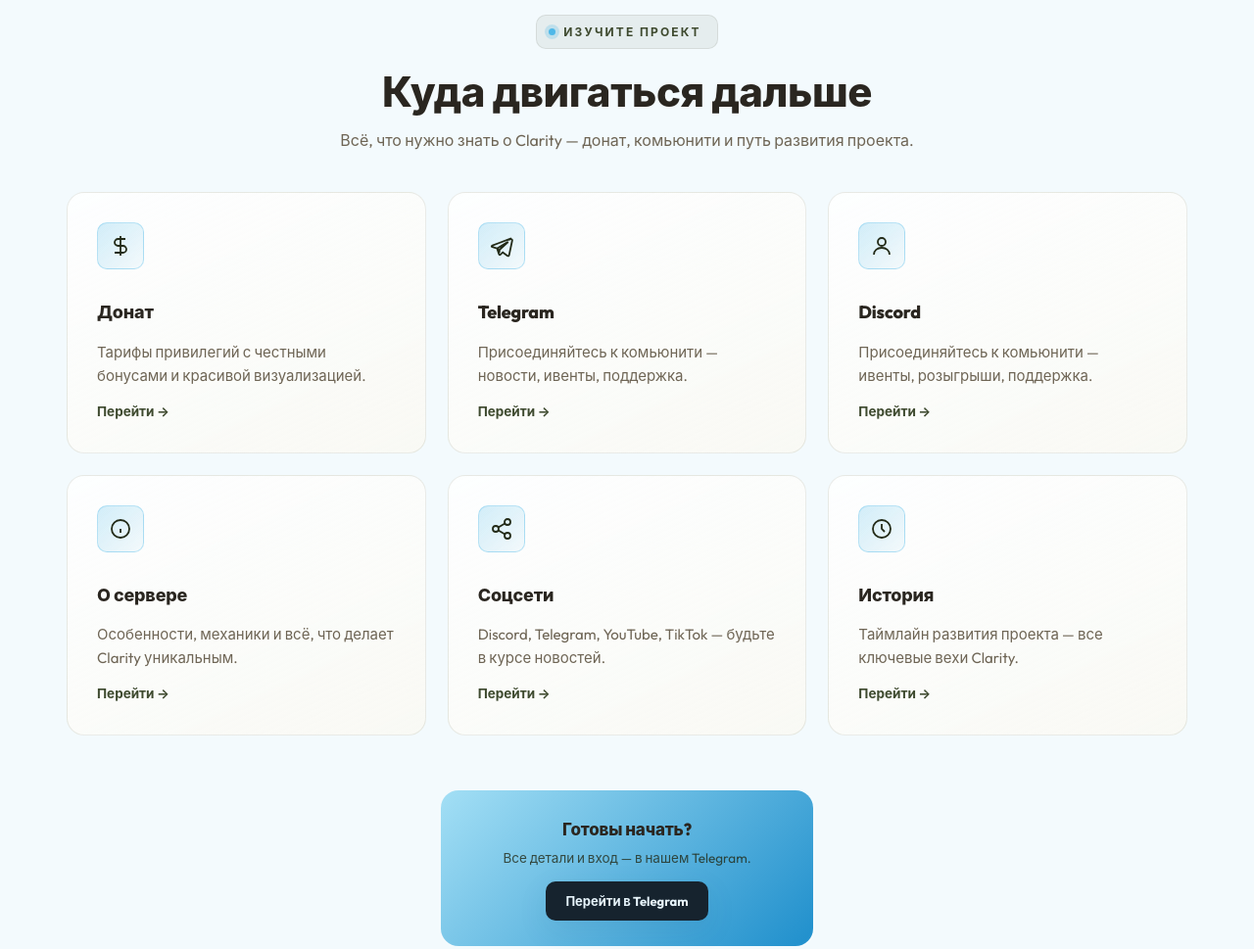
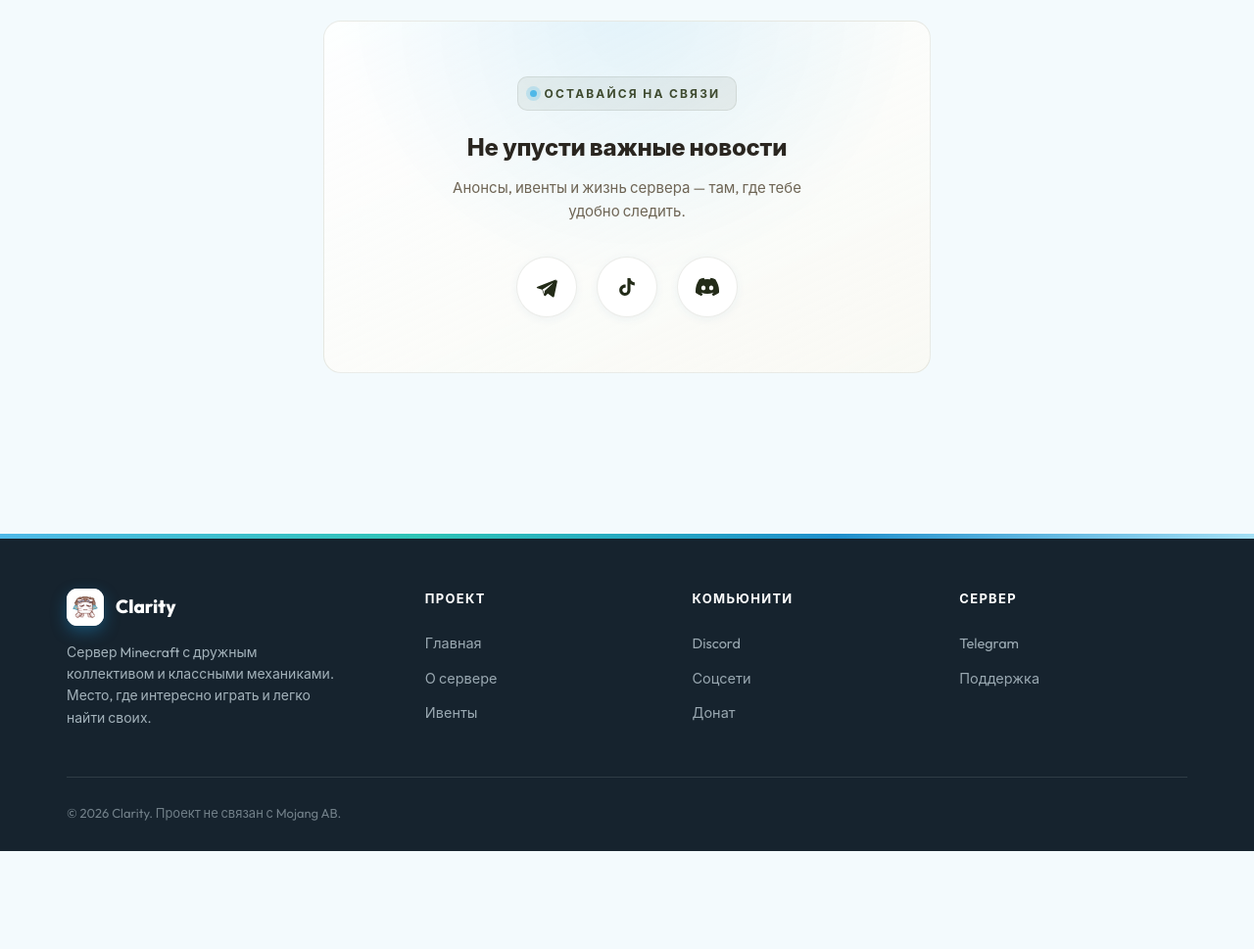
Before and after one commit to Dtermi/claritytest, a website: page index.html in a window 1280 px wide. Shown: the part 1500-2469 px from the top of the page at 98% size. After the commit the page ends 2369 px from the top, so only its background shows below. Drawn offline with Linux system fonts and the light colour scheme.

Commit message:
Add files via upload

```diff
--- a/index.html
+++ b/index.html
@@ -84,11 +84,47 @@
     padding-top:10px;
   }
 
+  /* NEWS / SOCIAL BAND */
+  .news-section{ padding:56px 0 100px; }
+  .news-card{
+    position:relative; overflow:hidden;
+    max-width:620px; margin:0 auto; text-align:center;
+    padding:56px 32px; border-radius:var(--r-lg);
+    background:linear-gradient(155deg, rgba(255,255,255,.85), rgba(253,249,239,.6));
+    border:1px solid var(--line);
+  }
+  .news-card::before{
+    content:""; position:absolute; inset:0; z-index:0; pointer-events:none;
+    background:radial-gradient(circle at 50% -10%, rgba(79,184,232,.16), transparent 60%);
+  }
+  .news-card > *{ position:relative; z-index:1; }
+  .news-card .eyebrow{ margin:0 auto 18px; }
+  .news-card h2{ margin-bottom:10px; }
+  .news-card p{ color:var(--ink-soft); font-size:15px; max-width:400px; margin:0 auto 34px; }
+  .news-socials{ display:flex; gap:20px; justify-content:center; flex-wrap:wrap; }
+  .news-social{
+    width:62px; height:62px; border-radius:50%;
+    display:flex; align-items:center; justify-content:center;
+    background:#fff; border:1px solid var(--line);
+    box-shadow:var(--shadow-sm);
+    color:var(--olive-deep);
+    transition:.3s var(--ease);
+  }
+  .news-social svg{ width:24px; height:24px; fill:currentColor; display:block; }
+  .news-social:hover{
+    transform:translateY(-5px) scale(1.06);
+    box-shadow:var(--shadow-glow);
+    border-color:var(--sand-deep);
+    background:linear-gradient(135deg, var(--sand-2), var(--sand-deep));
+    color:#fff;
+  }
+
   @media(max-width:640px){
     .features-section{ padding:48px 0; }
-    .explore-section{ padding:36px 0 56px; }
-    .explore-grid{ gap:14px; }
-    .explore-card{ padding:22px; }
+    .news-section{ padding:32px 0 60px; }
+    .news-card{ padding:38px 20px; }
+    .news-social{ width:54px; height:54px; }
+    .news-social svg{ width:21px; height:21px; }
   }
 </style>
 </head>
@@ -108,7 +144,7 @@
       <a href="discord.html">Discord</a>
       <a href="about.html">О сервере</a>
       <a href="social.html">Соцсети</a>
-      <a href="history.html">История</a>
+      <a href="events.html">Ивенты</a>
       <a href="apply.html">Заявка</a>
     </div>
     <div class="nav-actions">
@@ -127,7 +163,7 @@
   <a href="discord.html">Discord</a>
   <a href="about.html">О сервере</a>
   <a href="social.html">Соцсети</a>
-  <a href="history.html">История</a>
+      <a href="events.html">Ивенты</a>
   <a href="apply.html">Заявка</a>
 </div>
 
@@ -197,57 +233,24 @@
   </div>
 </section>
 
-<!-- EXPLORE OTHER PAGES -->
-<section class="explore-section">
+<!-- NEWS / SOCIALS -->
+<section class="news-section">
   <div class="container">
-    <div class="section-head reveal">
-      <div class="eyebrow" style="margin:0 auto 20px;"><span class="dot"></span>Изучите проект</div>
-      <h2>Куда двигаться дальше</h2>
-      <p>Всё, что нужно знать о Clarity — донат, комьюнити и путь развития проекта.</p>
-    </div>
-    <div class="explore-grid">
-      <a href="donate.html" class="explore-card reveal">
-        <div class="icon-tile"><svg viewBox="0 0 24 24" fill="none" stroke="currentColor" stroke-width="1.8"><path d="M12 2v20M17 5H9.5a3.5 3.5 0 0 0 0 7h5a3.5 3.5 0 0 1 0 7H6"/></svg></div>
-        <h3>Донат</h3>
-        <p>Тарифы привилегий с честными бонусами и красивой визуализацией.</p>
-        <span class="explore-arrow">Перейти →</span>
-      </a>
-      <a href="https://t.me/clarityminecraft" target="_blank" rel="noopener" class="explore-card reveal reveal-delay-1">
-        <div class="icon-tile"><svg viewBox="0 0 24 24" fill="none" stroke="currentColor" stroke-width="1.8"><path d="M21.9 4.3 2.7 11.7c-1.2.5-1.2 1.2-.2 1.5l4.9 1.5 1.9 5.8c.2.6.4.8.8.8.4 0 .5-.2.8-.4l2.3-2.2 4.8 3.5c.9.5 1.5.2 1.7-.8l3.1-14.7c.3-1.3-.4-1.8-1.9-1.4ZM7.9 14.4l9.6-6c.5-.3.9-.1.6.2l-8.2 7.4-.3 3.2-1.7-4.8Z"/></svg></div>
-        <h3>Telegram</h3>
-        <p>Присоединяйтесь к комьюнити — новости, ивенты, поддержка.</p>
-        <span class="explore-arrow">Перейти →</span>
-      </a>
-      <a href="discord.html" class="explore-card reveal reveal-delay-2">
-        <div class="icon-tile"><svg viewBox="0 0 24 24" fill="none" stroke="currentColor" stroke-width="1.8"><circle cx="12" cy="8" r="4"/><path d="M4 21c0-4.4 3.6-7 8-7s8 2.6 8 7"/></svg></div>
-        <h3>Discord</h3>
-        <p>Присоединяйтесь к комьюнити — ивенты, розыгрыши, поддержка.</p>
-        <span class="explore-arrow">Перейти →</span>
-      </a>
-      <a href="about.html" class="explore-card reveal reveal-delay-2">
-        <div class="icon-tile"><svg viewBox="0 0 24 24" fill="none" stroke="currentColor" stroke-width="1.8"><path d="M12 16v-4M12 8h.01"/><circle cx="12" cy="12" r="9"/></svg></div>
-        <h3>О сервере</h3>
-        <p>Особенности, механики и всё, что делает Clarity уникальным.</p>
-        <span class="explore-arrow">Перейти →</span>
-      </a>
-      <a href="social.html" class="explore-card reveal">
-        <div class="icon-tile"><svg viewBox="0 0 24 24" fill="none" stroke="currentColor" stroke-width="1.8"><circle cx="18" cy="5" r="3"/><circle cx="6" cy="12" r="3"/><circle cx="18" cy="19" r="3"/><path d="M8.6 10.6 15.4 6.4M8.6 13.4l6.8 4.2"/></svg></div>
-        <h3>Соцсети</h3>
-        <p>Discord, Telegram, YouTube, TikTok — будьте в курсе новостей.</p>
-        <span class="explore-arrow">Перейти →</span>
-      </a>
-      <a href="history.html" class="explore-card reveal reveal-delay-1">
-        <div class="icon-tile"><svg viewBox="0 0 24 24" fill="none" stroke="currentColor" stroke-width="1.8"><circle cx="12" cy="12" r="9"/><path d="M12 7v5l3 3"/></svg></div>
-        <h3>История</h3>
-        <p>Таймлайн развития проекта — все ключевые вехи Clarity.</p>
-        <span class="explore-arrow">Перейти →</span>
-      </a>
-    </div>
-
-    <div class="reveal" style="max-width:380px; margin:56px auto 0; text-align:center; padding:26px 24px; border-radius:var(--r-lg); background:linear-gradient(135deg, var(--sand-2), var(--sand-deep)); color:var(--olive-deep);">
-      <h3 style="margin-bottom:6px; font-size:17px;">Готовы начать?</h3>
-      <p style="color:var(--olive-deep); opacity:.8; font-size:13.5px;">Все детали и вход — в нашем Telegram.</p>
-      <a class="btn btn-dark btn-sm" href="https://t.me/clarityminecraft" target="_blank" rel="noopener" style="margin-top:12px;">Перейти в Telegram</a>
+    <div class="news-card reveal">
+      <div class="eyebrow"><span class="dot"></span>Оставайся на связи</div>
+      <h2>Не упусти важные новости</h2>
+      <p>Анонсы, ивенты и жизнь сервера — там, где тебе удобно следить.</p>
+      <div class="news-socials">
+        <a href="https://t.me/clarityminecraft" target="_blank" rel="noopener" class="news-social" aria-label="Telegram">
+          <svg viewBox="0 0 24 24"><path d="M21.9 4.3 2.7 11.7c-1.2.5-1.2 1.2-.2 1.5l4.9 1.5 1.9 5.8c.2.6.4.8.8.8.4 0 .5-.2.8-.4l2.3-2.2 4.8 3.5c.9.5 1.5.2 1.7-.8l3.1-14.7c.3-1.3-.4-1.8-1.9-1.4ZM7.9 14.4l9.6-6c.5-.3.9-.1.6.2l-8.2 7.4-.3 3.2-1.7-4.8Z"/></svg>
+        </a>
+        <a href="https://www.tiktok.com/@clarityminecraft0" target="_blank" rel="noopener" class="news-social" aria-label="TikTok">
+          <svg viewBox="0 0 24 24"><path d="M16.6 5.82s.51.5 0 0A4.278 4.278 0 0 1 15.54 3h-3.09v12.4a2.592 2.592 0 0 1-2.59 2.5c-1.42 0-2.6-1.16-2.6-2.6 0-1.72 1.66-3.01 3.37-2.48V9.66c-3.45-.46-6.47 2.22-6.47 5.64 0 3.33 2.76 5.7 5.69 5.7 3.14 0 5.69-2.55 5.69-5.7V9.01a7.35 7.35 0 0 0 4.3 1.38V7.3s-1.88.09-3.24-1.48Z"/></svg>
+        </a>
+        <a href="https://t.me/clarityminecraft" target="_blank" rel="noopener" class="news-social" aria-label="Discord">
+          <svg viewBox="0 0 24 24"><path d="M20.317 4.37a19.79 19.79 0 0 0-4.885-1.515.075.075 0 0 0-.079.037c-.21.375-.445.865-.608 1.25a18.27 18.27 0 0 0-5.487 0 12.64 12.64 0 0 0-.617-1.25.077.077 0 0 0-.079-.037A19.736 19.736 0 0 0 3.677 4.37a.07.07 0 0 0-.032.028C.533 9.046-.319 13.58.099 18.058a.082.082 0 0 0 .031.056 19.9 19.9 0 0 0 5.993 3.03.078.078 0 0 0 .084-.028 14.09 14.09 0 0 0 1.226-1.994.076.076 0 0 0-.041-.106 13.107 13.107 0 0 1-1.872-.892.077.077 0 0 1-.008-.128c.126-.094.252-.192.372-.291a.074.074 0 0 1 .077-.01c3.928 1.793 8.18 1.793 12.061 0a.074.074 0 0 1 .078.009c.12.099.246.198.373.292a.077.077 0 0 1-.006.127 12.3 12.3 0 0 1-1.873.891.076.076 0 0 0-.04.107c.36.698.772 1.362 1.225 1.993a.076.076 0 0 0 .084.029 19.84 19.84 0 0 0 6.002-3.03.077.077 0 0 0 .032-.055c.5-5.177-.838-9.674-3.548-13.66a.061.061 0 0 0-.031-.03ZM8.02 15.33c-1.183 0-2.157-1.086-2.157-2.42 0-1.333.956-2.418 2.157-2.418 1.211 0 2.176 1.095 2.157 2.419 0 1.333-.956 2.42-2.157 2.42Zm7.975 0c-1.183 0-2.157-1.086-2.157-2.42 0-1.333.955-2.418 2.157-2.418 1.211 0 2.176 1.095 2.157 2.419 0 1.333-.946 2.42-2.157 2.42Z"/></svg>
+        </a>
+      </div>
     </div>
   </div>
 </section>
@@ -266,7 +269,7 @@
         <h4>Проект</h4>
         <a href="index.html">Главная</a>
         <a href="about.html">О сервере</a>
-        <a href="history.html">История</a>
+      <a href="events.html">Ивенты</a>
       </div>
       <div class="footer-col">
         <h4>Комьюнити</h4>
```
Also changed, not shown: about.html (+4 -3 lines), apply.html (+4 -3 lines), discord.html (+4 -3 lines), donate.html (+4 -3 lines), events.html (added, +112 -0 lines), social.html (+4 -3 lines), assets/events/bedwars.png (added), assets/events/bunker.png (added).
